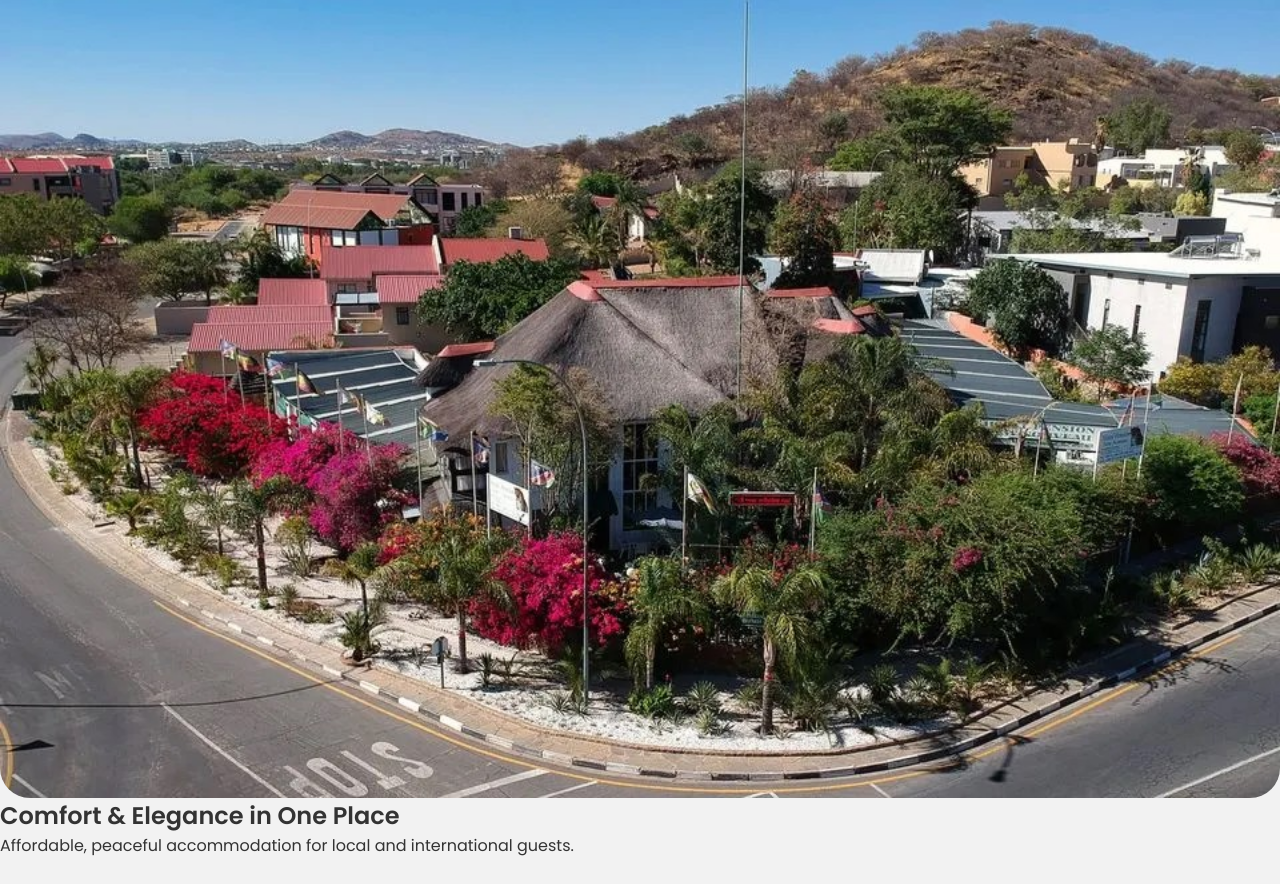
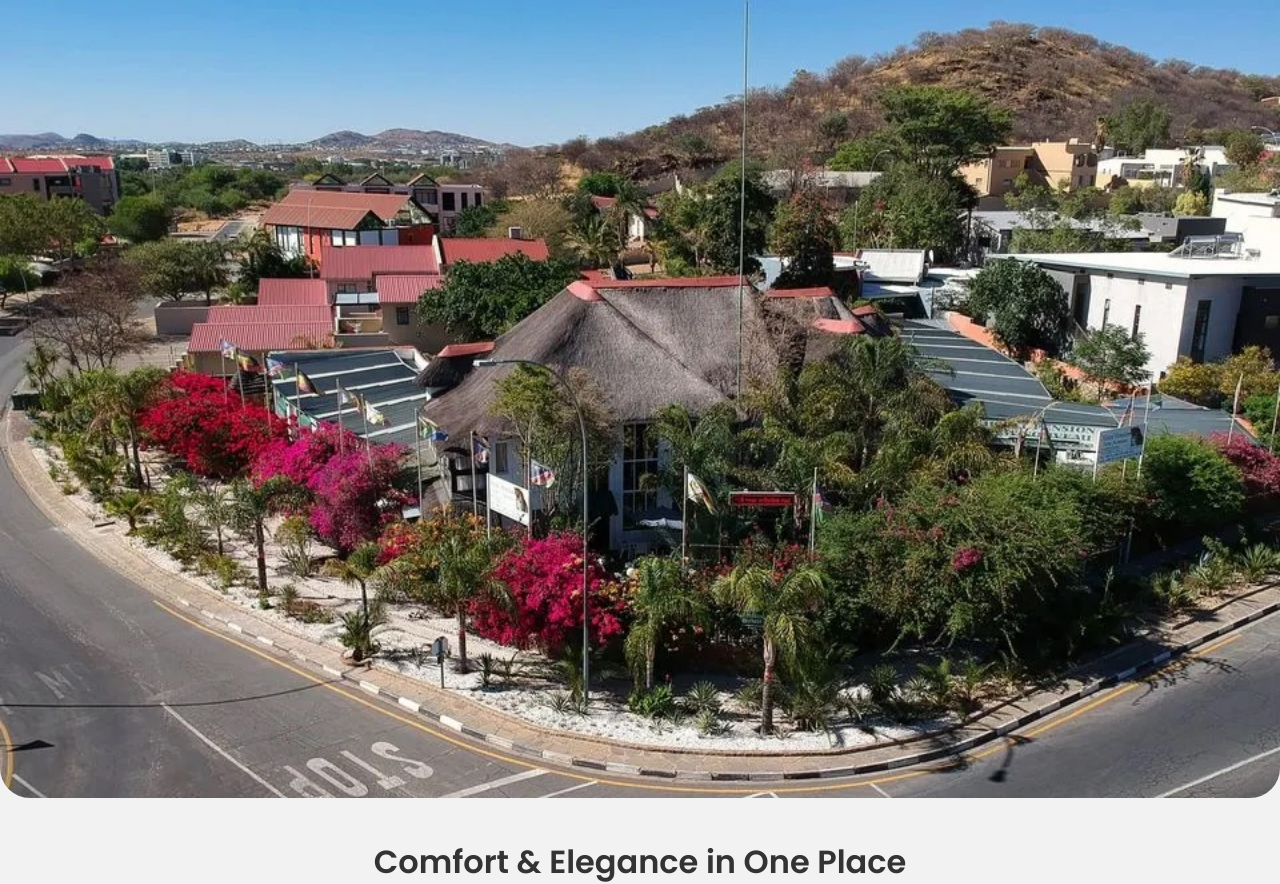
Before and after one commit to luthershikongo99-wq/Hotel-Nouveau-3rd-Design, a plain HTML site: page index.html in a window 1280 px wide. Shown: the part 80-964 px from the top of the page. Drawn offline with Linux system fonts and the light colour scheme.

Commit message:
Add intro text section to styles.css
Added intro text section under hero image.

```diff
--- a/styles.css
+++ b/styles.css
@@ -51,6 +51,29 @@ header {
 .hero-content {
     text-align: center;
 }
+
+/* TEXT UNDER HERO IMAGE*/
+.intro-text {
+    text-align: center;
+    padding: 40px 20px 10px;
+}
+
+.intro-text h2 {
+    font-size: 2rem;
+    margin-bottom: 10px;
+}
+
+.intro-text p {
+    font-size: 1.05rem;
+    color: #555;
+}
+
+.icon {
+    width: 18px;
+    height: 18px;
+    fill: #caa24d;
+}
+
 
 /* INFO SECTION */
 .info-section {
```
